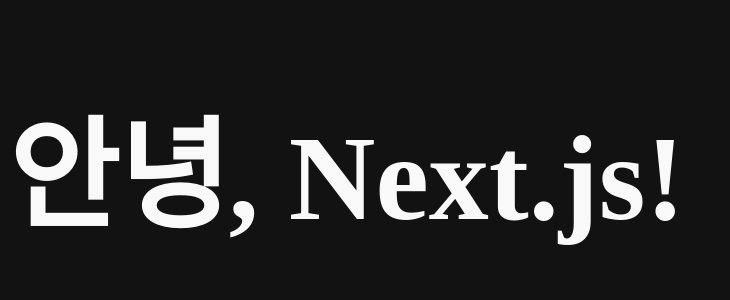
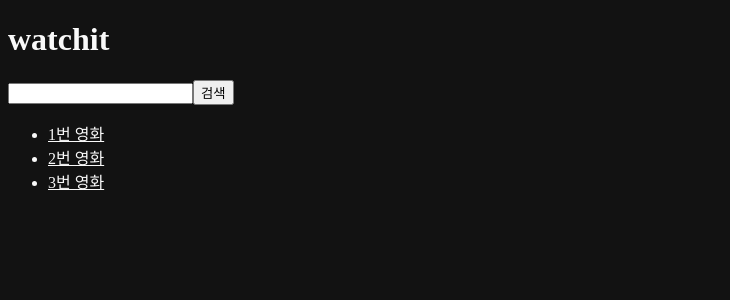
Before and after one commit to 2Zerozero/codemall, a Next.js app: page / in a window 1280 px wide. Shown: the top 300 px of the page, without its empty margins (0-730 px from the left). Built offline with nearby package versions, Linux system fonts and the light colour scheme.

Commit message:
[feat] 라우팅 적용

```diff
--- /dev/null
+++ b/components/SearchForm.tsx
@@ -0,0 +1,24 @@
+import { useRouter } from 'next/router';
+import React, { useState } from 'react';
+
+const SearchForm = ({ initialValue = '' }: { initialValue: string }) => {
+  // 검색 값
+  const [value, setValue] = useState(initialValue);
+  const router = useRouter();
+
+  function handleChange(e: React.ChangeEvent<HTMLInputElement>) {
+    setValue(e.target.value);
+  }
+  function handleSubmit(e: React.FormEvent<HTMLFormElement>) {
+    e.preventDefault();
+    router.push(`/search?q=${value}`);
+  }
+  return (
+    <form onSubmit={handleSubmit}>
+      <input name="q" value={value} onChange={handleChange} />
+      <button>검색</button>
+    </form>
+  );
+};
+
+export default SearchForm;
--- a/pages/index.tsx
+++ b/pages/index.tsx
@@ -1,9 +1,22 @@
-import styles from '@/styles/Home.module.css';
+import SearchForm from '@/components/SearchForm';
+import Link from 'next/link';
 
 export default function Home() {
   return (
     <>
-      <h1 className={styles.title}>안녕, Next.js!</h1>
+      <h1>watchit</h1>
+      <SearchForm />
+      <ul>
+        <li>
+          <Link href="/movies/1">1번 영화</Link>
+        </li>
+        <li>
+          <Link href="/movies/2">2번 영화</Link>
+        </li>
+        <li>
+          <Link href="/movies/3">3번 영화</Link>
+        </li>
+      </ul>
     </>
   );
 }
```
